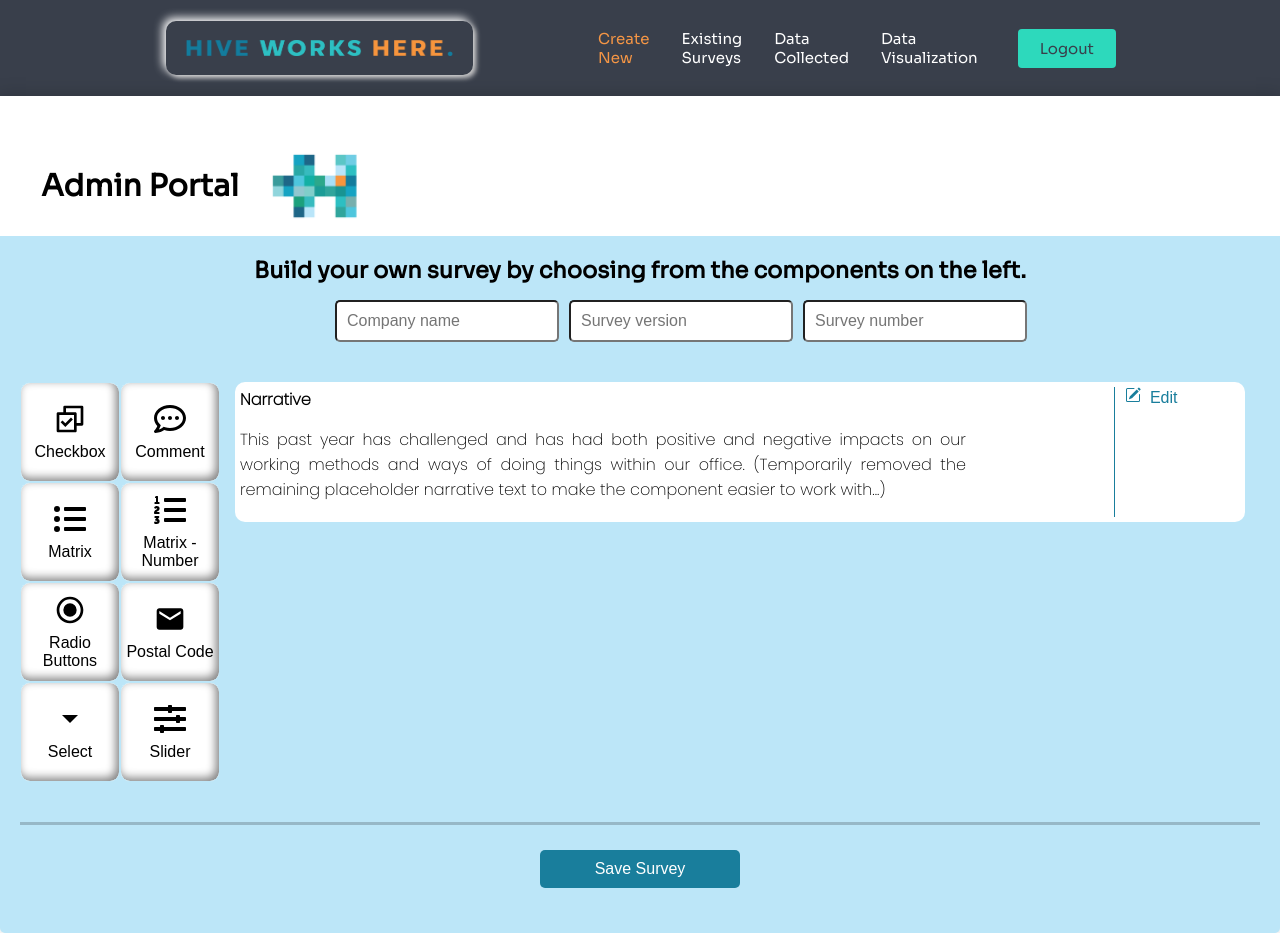
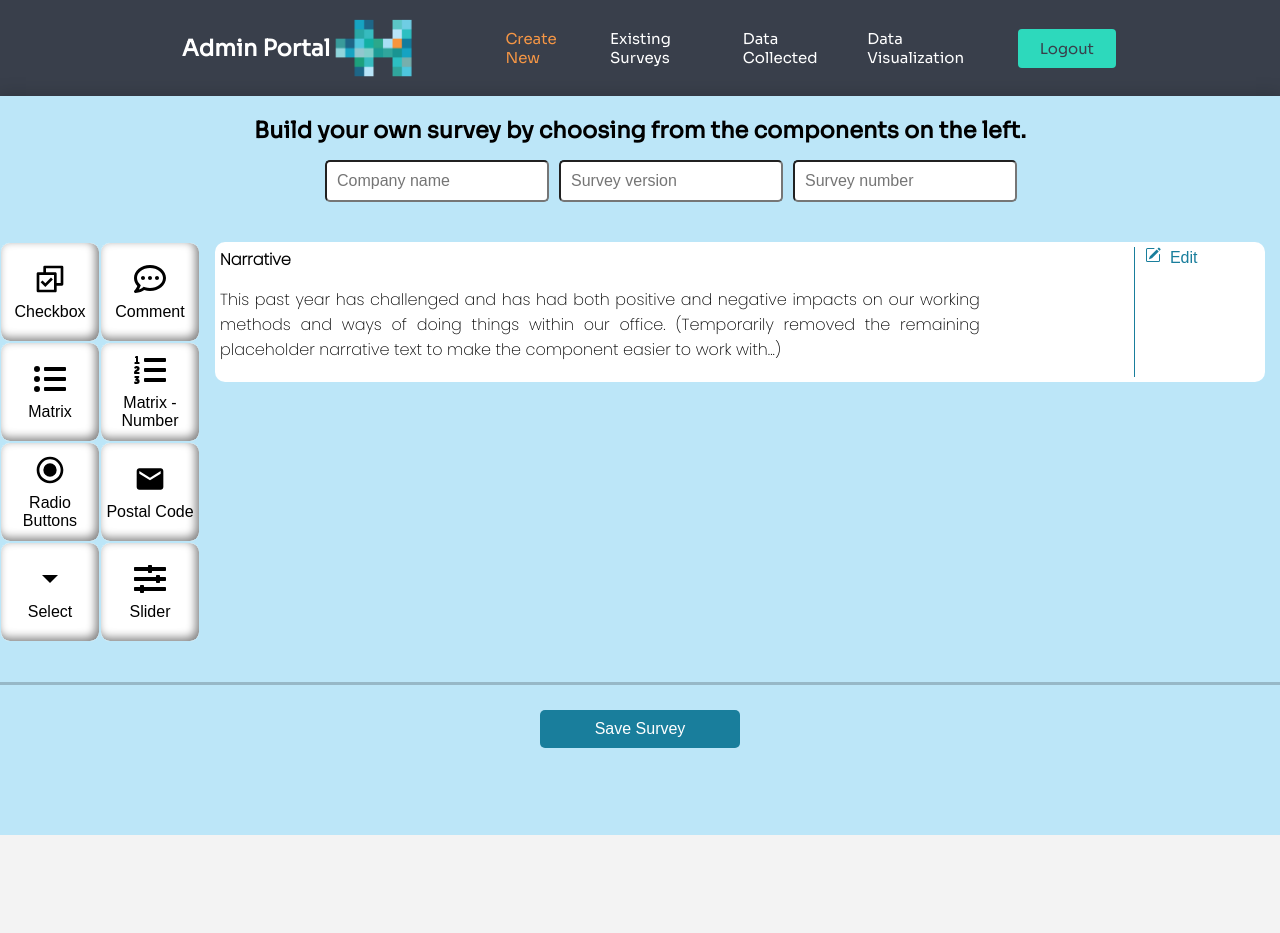
Before and after one commit to fjjes/project3-Hive, a React (Create React App) app in the folder client/: page /create-new in a window 1280 px wide. After the commit the page ends 835 px from the top, so only its background shows below. Built offline with nearby package versions, Linux system fonts and the light colour scheme.

Commit message:
switch tagline with admin portal and added few styling to user side

```diff
--- a/client/src/components/Form.css
+++ b/client/src/components/Form.css
@@ -12,13 +12,13 @@ header {
 	height: 100px;
 	width: 100%;
 	margin-top: 2px;
-	background-color: rgb(238, 238, 238);
+	background-color: #f5f5f5;
 	box-shadow: -7px -7px 17px #fff,
 	7px 7px 10px rgba(70, 70, 70, 0.15);
 	box-sizing: border-box;
 }
 
-nav img {
+.hive-tagline {
 	margin-left: 10px;
 	padding: 19px 20px;
 	border-radius: 10px;
@@ -304,12 +304,14 @@ td {
 }
 
 .progress {
-  background-color: #d8d8d8;
+  background-color: #cccccc;
   border-radius: 20px;
   position: relative;
-  margin: 40px 0;
+  margin: 25px 0px 5px 0px;
   height: 30px;
   width: 800px;
+	/* box-shadow: inset -7px -7px 20px 0 rgba(255, 255, 255, 1),
+							inset -7px -7px 20px 0 rgba(255, 255, 255, 0.719); */
 }
 
 .progress-done {
--- a/client/src/components/Navbar/Navbar.js
+++ b/client/src/components/Navbar/Navbar.js
@@ -1,12 +1,14 @@
-import logo from '../../images/hivetagline2.png'
+import logo from "../../images/hiveicon.png";
 import {Nav, NavLink, Bars, NavMenu, NavBtnLink} from './NavbarElements';
+// import "./AdminPortal.css";
 
 const Navbar = () => {
   return (
     <div className="navbar">
       <Nav>
         <NavLink to='/'>
-          <img src={logo} alt="logo"  style={{ width:'65%', alignItems:'flex-start'}}/>
+					<h1 style={{color: "white"}}>Admin Portal</h1>
+					<img src={logo} alt="Hive logo" className="admin-logo" />
         </NavLink>
         <Bars />
         <NavMenu>
--- a/client/src/components/pages/Admin/AdminPortal.css
+++ b/client/src/components/pages/Admin/AdminPortal.css
@@ -4,6 +4,7 @@
 
 html {
   scroll-behavior: smooth;
+	height: 100%;
 }
 
 .admin-container,
@@ -40,18 +41,18 @@ h2 {
   flex-direction: column;
   background-color: #fff;
   box-shadow: 0px 3px 18px 3px rgba(0, 0, 0, 0.2);
-  padding: 20px;
+  /* padding: 20px; */
   /* width: 80vw; */
   /* height: 100%; */
-  height: 90vh;
+  height: 100%;
 }
 
 /* Page Top */
 
 .admin-logo {
-  height: 100px;
+  height: 90px;
   position: relative;
-  left: 20px;
+	right: 10%;
 }
 
 .admin-container-title-and-logo {
@@ -277,6 +278,7 @@ input[type=checkbox] {
   display: flex;
   flex-direction: column;
   padding: 20px;
+	height: 90px;
 }
 
 .list-table table,
--- a/client/src/components/pages/Admin/AdminPortal.js
+++ b/client/src/components/pages/Admin/AdminPortal.js
@@ -6,12 +6,12 @@ import "./AdminPortal.css";
 const AdminPortal = ({rowId, copyOrOriginal}) => {
   return (
     <div className="admin-container">
-      <div className="admin-container-top">
+      {/* <div className="admin-container-top"> */}
         <div className="admin-container-title-and-logo">
-          <h1>Admin Portal</h1>
-          <img src={logo} alt="Hive logo" className="admin-logo" />
+          {/* <h1>Admin Portal</h1>
+          <img src={logo} alt="Hive logo" className="admin-logo" /> */}
         </div>
-      </div>
+      {/* </div> */}
       <div className="admin-container-bottom">
         <SaveSurvey rowId={rowId} copyOrOriginal={copyOrOriginal} />
       </div>
--- a/client/src/components/pages/LandingPage/SurveyLandingPage.js
+++ b/client/src/components/pages/LandingPage/SurveyLandingPage.js
@@ -68,7 +68,7 @@ export default function Logo({ flashcard }) {
               type="button"
               onClick={() => setShowQuestions(true)}
 							>
-              ENTER
+              START
             </button>
           </div>
         </div>
--- a/client/src/components/pages/SurveyQuestionPage.js
+++ b/client/src/components/pages/SurveyQuestionPage.js
@@ -94,7 +94,7 @@ useEffect(()=>{
     <div className="survey-page">
 			<header>
 				<nav>
-					<img src={logo}></img>
+					<img className="hive-tagline" src={logo}></img>
 				</nav>
 			</header>
       {endSurvey === false ? (
```
